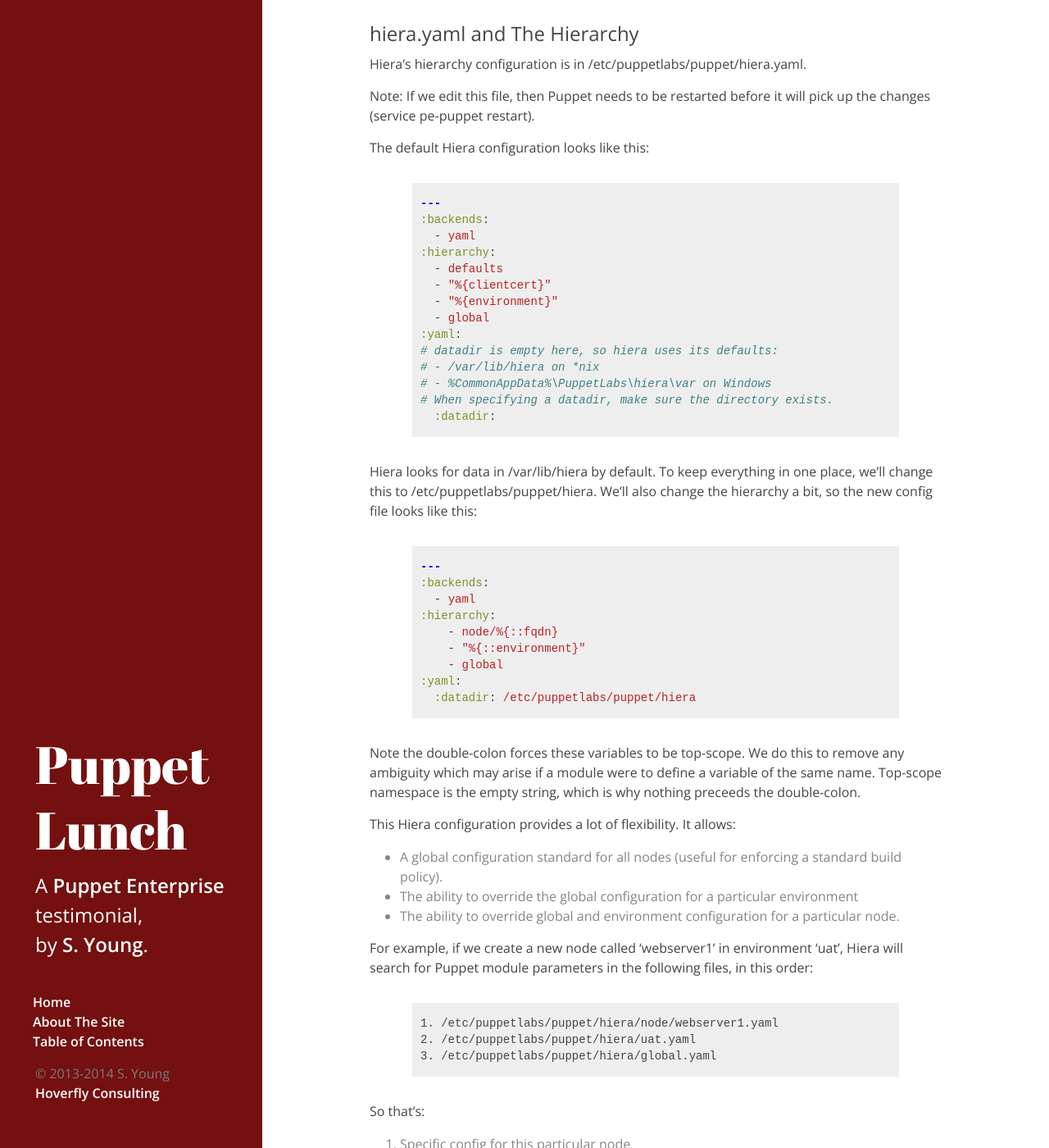
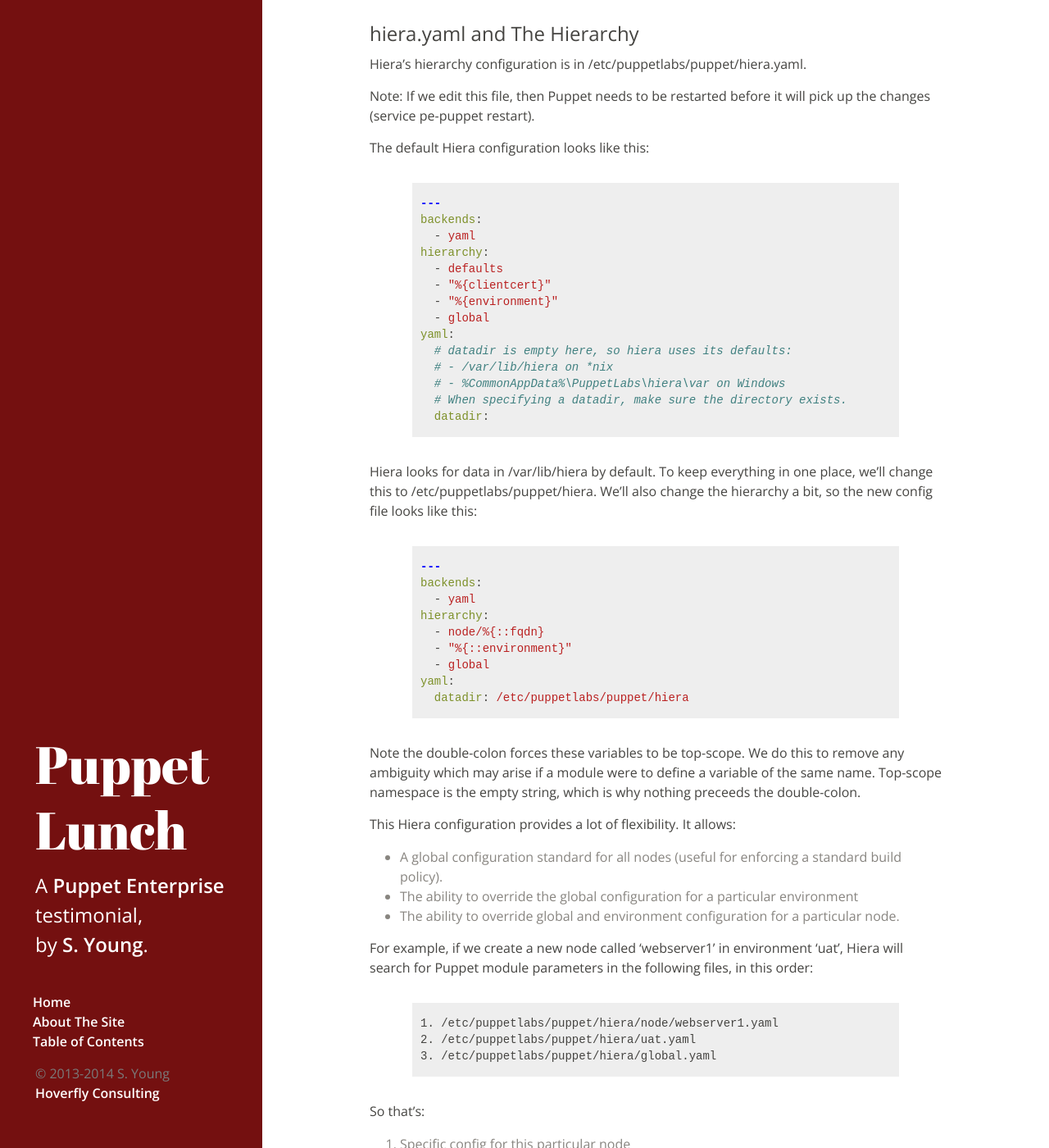
Before and after one commit to Sgydoo/puppet-lunch, a Jekyll site: the page built from _posts/2013-12-19-hiera.md, in a window 1280 px wide and 1400 px high, scrolled down 797 px. Shown: the whole window at 82% size. Built offline with Jekyll 4.4.1, drawn with Linux system fonts in a browser that asks for light colours; Markdown is read by kramdown in place of the engine named in the settings.

```diff
--- a/_posts/2013-12-19-hiera.md
+++ b/_posts/2013-12-19-hiera.md
@@ -52,19 +52,19 @@ The default Hiera configuration looks like this:
 
 {% highlight yaml %}
 ---
-:backends:
+backends:
   - yaml
-:hierarchy:
+hierarchy:
   - defaults
   - "%{clientcert}"
   - "%{environment}"
   - global
-:yaml:
-# datadir is empty here, so hiera uses its defaults:
-# - /var/lib/hiera on *nix
-# - %CommonAppData%\PuppetLabs\hiera\var on Windows
-# When specifying a datadir, make sure the directory exists.
-  :datadir:
+yaml:
+  # datadir is empty here, so hiera uses its defaults:
+  # - /var/lib/hiera on *nix
+  # - %CommonAppData%\PuppetLabs\hiera\var on Windows
+  # When specifying a datadir, make sure the directory exists.
+  datadir:
 {% endhighlight %}
 
 Hiera looks for data in /var/lib/hiera by default. To keep
@@ -74,14 +74,14 @@ so the new config file looks like this:
 
 {% highlight yaml %}
 ---
-:backends:
+backends:
   - yaml
-:hierarchy:
-    - node/%{::fqdn}
-    - "%{::environment}"
-    - global
-:yaml:
-  :datadir: /etc/puppetlabs/puppet/hiera
+hierarchy:
+  - node/%{::fqdn}
+  - "%{::environment}"
+  - global
+yaml:
+  datadir: /etc/puppetlabs/puppet/hiera
 {% endhighlight %}
 
 Note the double-colon forces these variables to be top-scope. We do
```
Also changed, not shown: _posts/2013-12-27-dynamic-environments.md (+30 -30 lines), _posts/2013-12-27-roles-and-profiles.md (+9 -9 lines).
